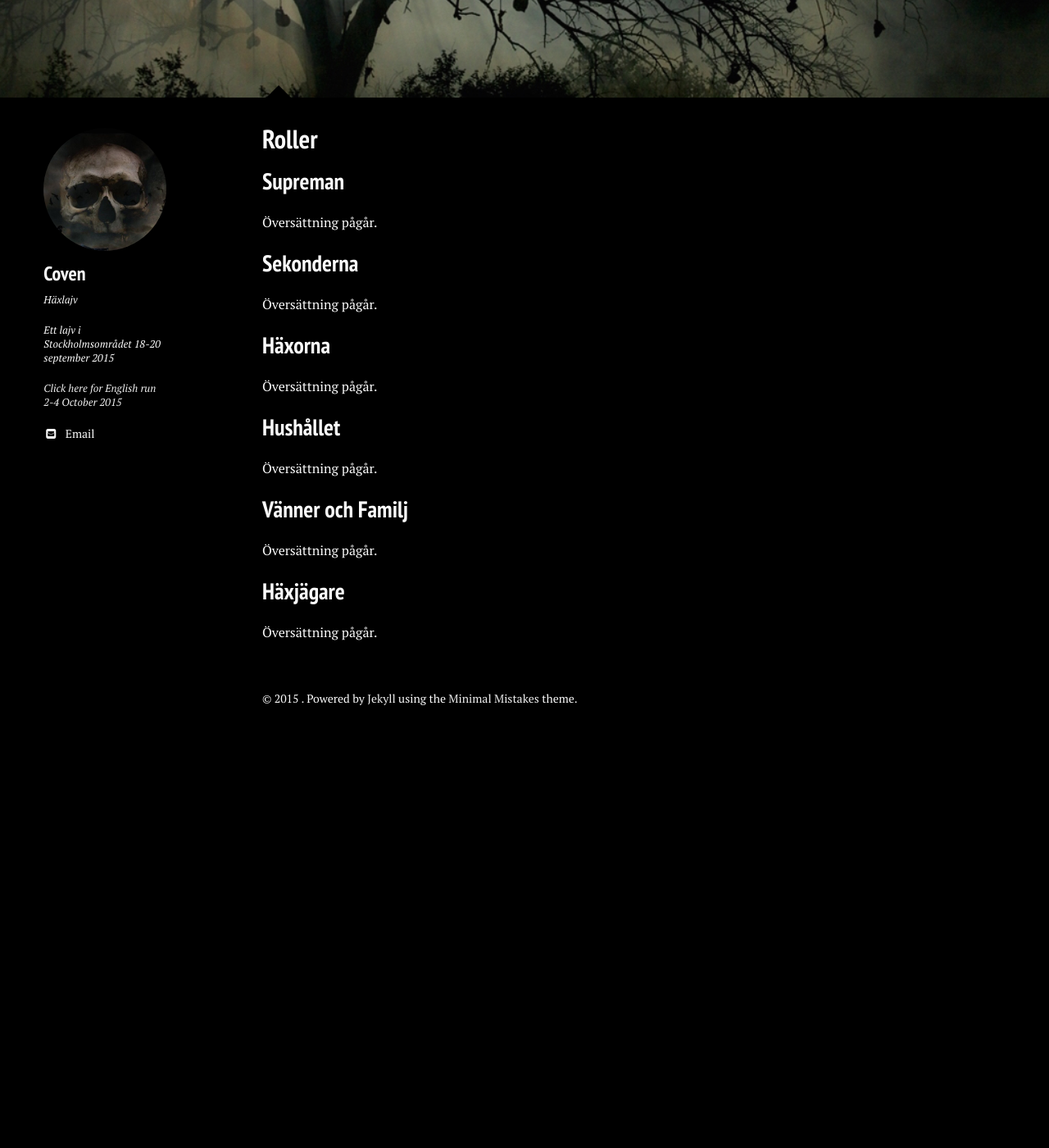
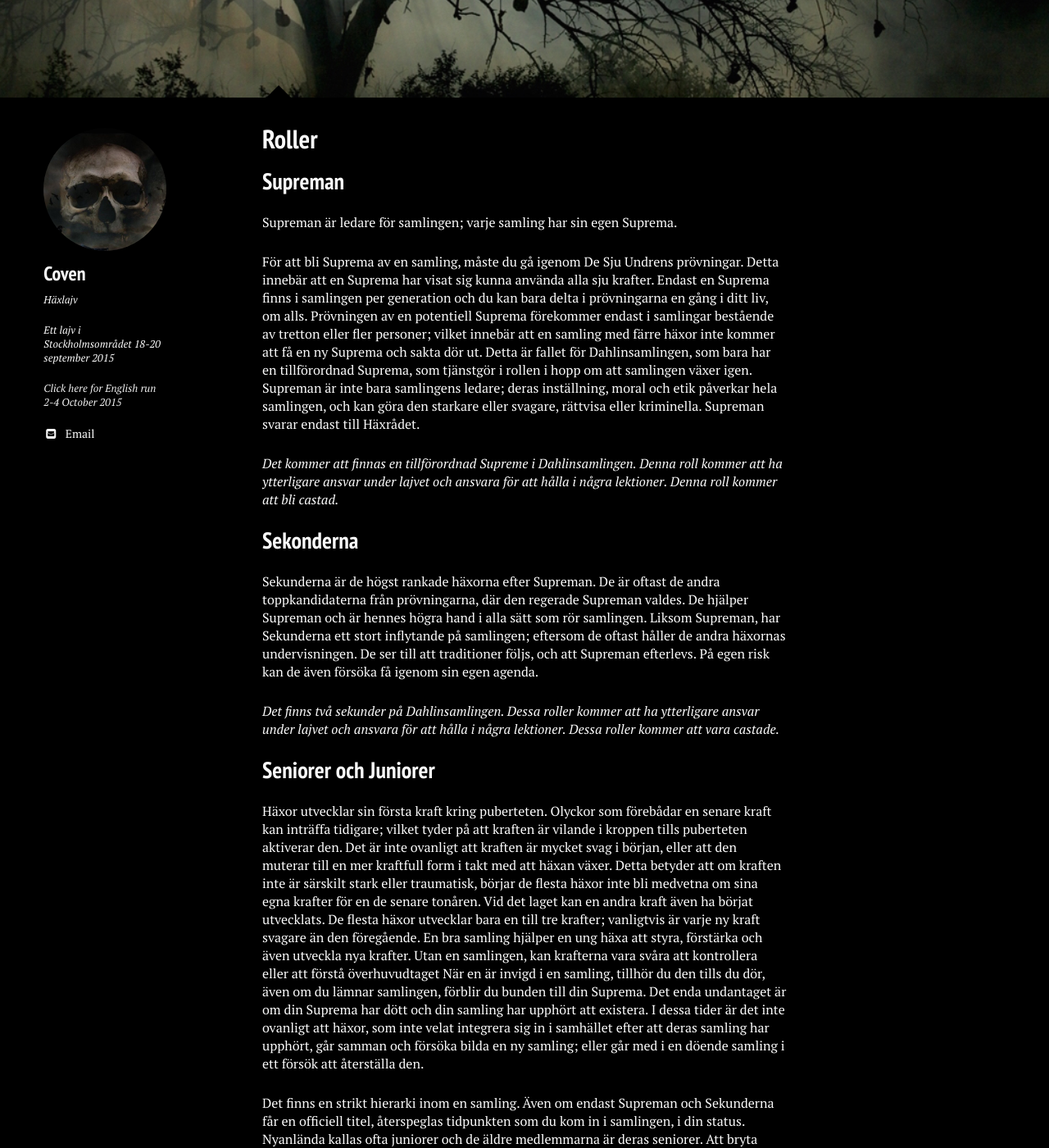
Before and after one commit to stanislavb/www.coven.nu, a Jekyll site: the page built from roller/index.md, in a window 1280 px wide and 1400 px high, scrolled down 371 px. Shown: the whole window at 82% size. Built offline with Jekyll 4.4.1, drawn with Linux system fonts in a browser that asks for light colours; nearby versions of some CDN libraries; before the commit the page ends 1281 px from its top, so only the background shows below that; some of the changed text lies outside the part shown.

Commit message:
Update index.md

```diff
--- a/roller/index.md
+++ b/roller/index.md
@@ -19,15 +19,28 @@ image:
 
 ## Supreman
 
-Översättning pågår.
+Supreman är ledare för samlingen; varje samling har sin egen Suprema.
+
+För att bli Suprema av en samling, måste du gå igenom De Sju Undrens prövningar. Detta innebär att en Suprema har visat sig kunna använda alla sju krafter. Endast en Suprema finns i  samlingen per generation och du kan bara delta i prövningarna en gång i ditt liv, om alls. Prövningen av en potentiell Suprema förekommer endast i samlingar bestående av tretton eller fler personer; vilket innebär att en samling med färre häxor inte kommer att få en ny Suprema och sakta dör ut. Detta är fallet för Dahlinsamlingen, som bara har en tillförordnad Suprema, som tjänstgör i rollen i hopp om att samlingen växer igen.
+Supreman är inte bara samlingens ledare; deras inställning, moral och etik påverkar hela samlingen, och kan göra den starkare eller svagare, rättvisa eller kriminella. Supreman svarar endast till Häxrådet.
+
+*Det kommer att finnas en tillförordnad Supreme i Dahlinsamlingen. Denna roll kommer att ha ytterligare ansvar under lajvet och ansvara för att hålla i några lektioner. Denna roll kommer att bli castad.*
 
 ## Sekonderna
 
-Översättning pågår.
+Sekunderna är de högst rankade häxorna efter Supreman. De är oftast de andra toppkandidaterna från prövningarna, där den regerade Supreman valdes. De hjälper Supreman och är hennes högra hand i alla sätt som rör samlingen. Liksom Supreman, har Sekunderna ett stort inflytande på samlingen; eftersom de oftast håller de andra häxornas undervisningen. De ser till att traditioner följs, och att Supreman efterlevs. På egen risk kan de även försöka få igenom sin egen agenda.
 
-## Häxorna
+*Det finns två sekunder på Dahlinsamlingen. Dessa roller kommer att ha ytterligare ansvar under lajvet och ansvara för att hålla i några lektioner. Dessa roller kommer att vara castade.*
 
-Översättning pågår.
+## Seniorer och Juniorer
+
+Häxor utvecklar sin första kraft kring puberteten. Olyckor som förebådar en senare kraft kan inträffa tidigare; vilket tyder på att kraften är vilande i kroppen tills puberteten aktiverar den. Det är inte ovanligt att kraften är mycket svag i början, eller att den muterar till en mer kraftfull form i takt med att häxan växer. Detta betyder att om kraften inte är särskilt stark eller traumatisk, börjar de flesta häxor inte bli medvetna om sina egna krafter för en de senare tonåren. Vid det laget kan en andra kraft även ha börjat utvecklats.
+De flesta häxor utvecklar bara en till tre krafter; vanligtvis är varje ny kraft svagare än den föregående. En bra samling hjälper en ung häxa att styra, förstärka och även utveckla nya krafter. Utan en samlingen, kan krafterna vara svåra att kontrollera eller att förstå överhuvudtaget
+När en är invigd i en samling, tillhör du den tills du dör, även om du lämnar samlingen, förblir du bunden till din Suprema. Det enda undantaget är om din Suprema har dött och din samling har upphört att existera. I dessa tider är det inte ovanligt att häxor, som inte velat integrera sig in i samhället efter att deras samling har upphört, går samman och försöka bilda en ny samling; eller går med i en döende samling i ett försök att återställa den.
+
+Det finns en strikt hierarki inom en samling. Även om endast Supreman och Sekunderna får en officiell titel, återspeglas tidpunkten som du kom in i samlingen, i din status. Nyanlända kallas ofta juniorer och de äldre medlemmarna är deras seniorer. Att bryta hierarkin kan få allvarliga konsekvenser. Sekunder lämnar oftast bestraffning av juniorer upp till seniorerna.
+
+*Majoriteten av rollerna på detta lajv är nyanlända juniorer. Vissa kommer att vara seniorer och dessa roller kommer att ha några ytterligare ansvar. Några av dessa seniorer kommer att bli castade, alla juniorer kommer att bli lottade.*
 
 ## Hushållet
 
```
